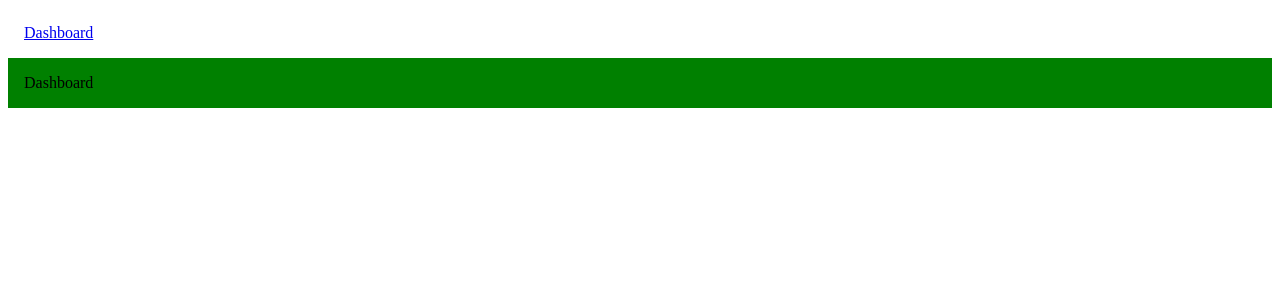
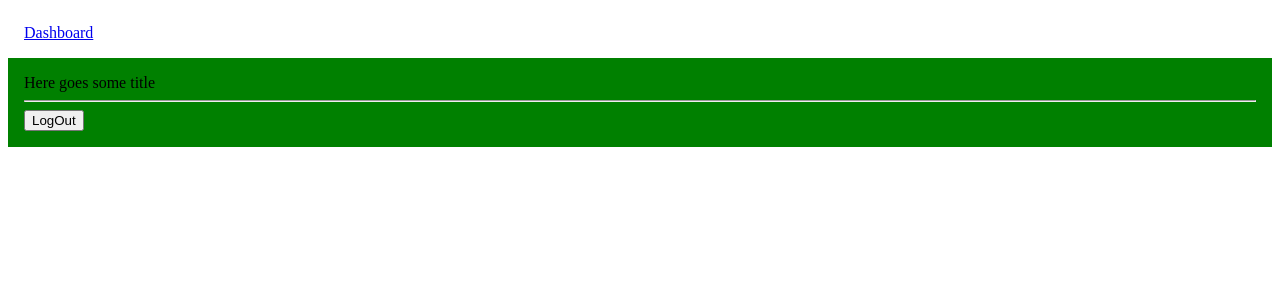
Before and after one commit to LuisValgoi/context-api-auth-playground, a React (Create React App) app: page /signin in a window 1280 px wide. Both pictures are taken after a click on the button "SignIn". Shown: the top 300 px of the page. Built offline with nearby package versions, Linux system fonts and the light colour scheme.

Commit message:
feat: added signout

```diff
--- a/src/contexts/auth.js
+++ b/src/contexts/auth.js
@@ -4,7 +4,9 @@ import * as auth from "../service/auth";
 
 const signIn = () => {};
 
-const AuthContext = createContext({ signed: false, user: {}, signIn });
+const signOut = () => {};
+
+const AuthContext = createContext({ signed: false, user: {}, signIn, signOut });
 
 export const AuthProvider = (props) => {
   const [user, setUser] = useState(null);
@@ -14,7 +16,11 @@ export const AuthProvider = (props) => {
     setUser(response.user);
   }
 
-  return <AuthContext.Provider value={{ signed: !!user, user: user, signIn }}>{props.children}</AuthContext.Provider>;
+  async function signOut() {
+    setUser(null);
+  }
+
+  return <AuthContext.Provider value={{ signed: !!user, user: user, signIn, signOut }}>{props.children}</AuthContext.Provider>;
 };
 
 export function useAuth() {
--- a/src/pages/Dashboard/index.js
+++ b/src/pages/Dashboard/index.js
@@ -1,7 +1,17 @@
 import React from "react";
 
+import { useAuth } from "../../contexts/auth";
+
 const Dashboard = () => {
-  return <div>Dashboard</div>;
+  const { signOut } = useAuth();
+
+  return (
+    <>
+      <div>Here goes some title</div>
+      <hr />
+      <button onClick={() => signOut()}>LogOut</button>
+    </>
+  );
 };
 
 export default Dashboard;
```
Also changed, not shown: 1 other file (tests, documents, lock files or other folders).
